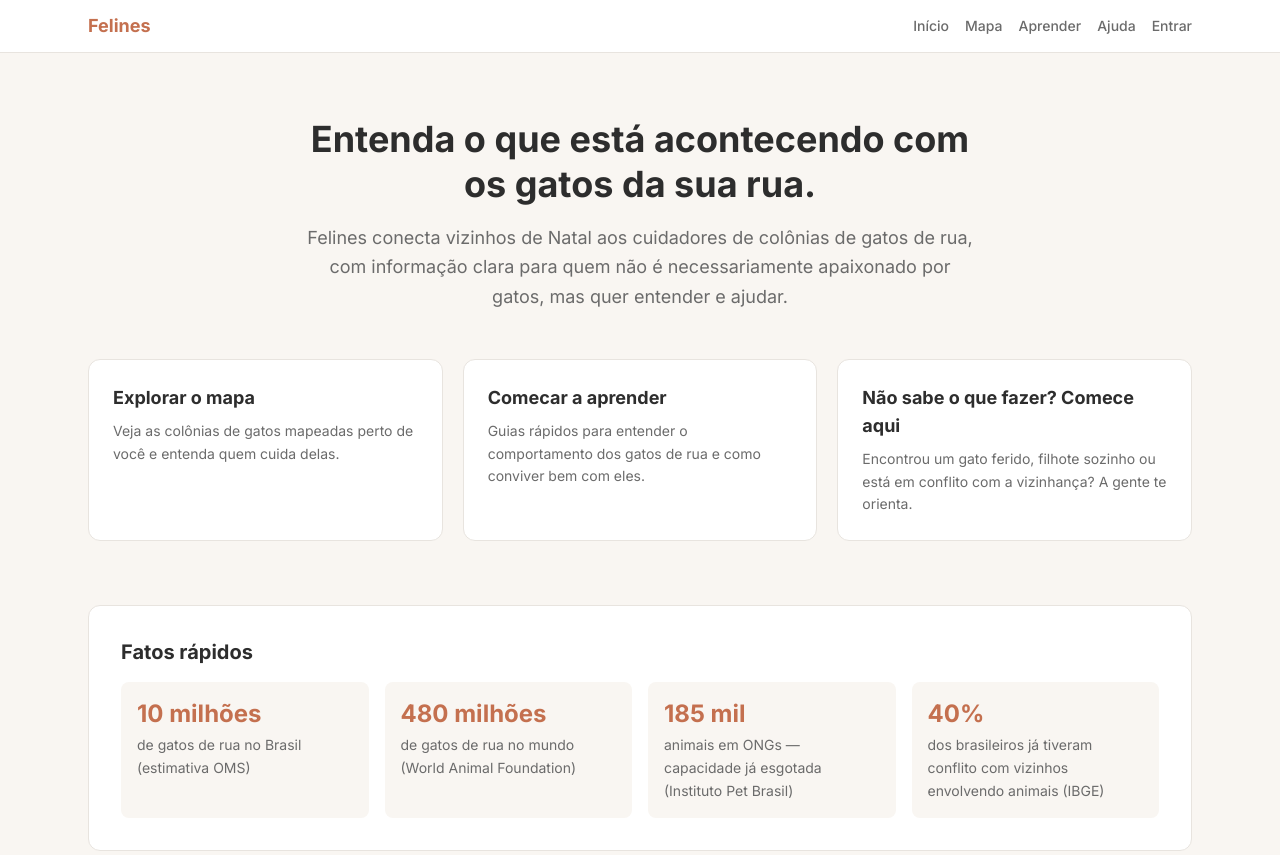
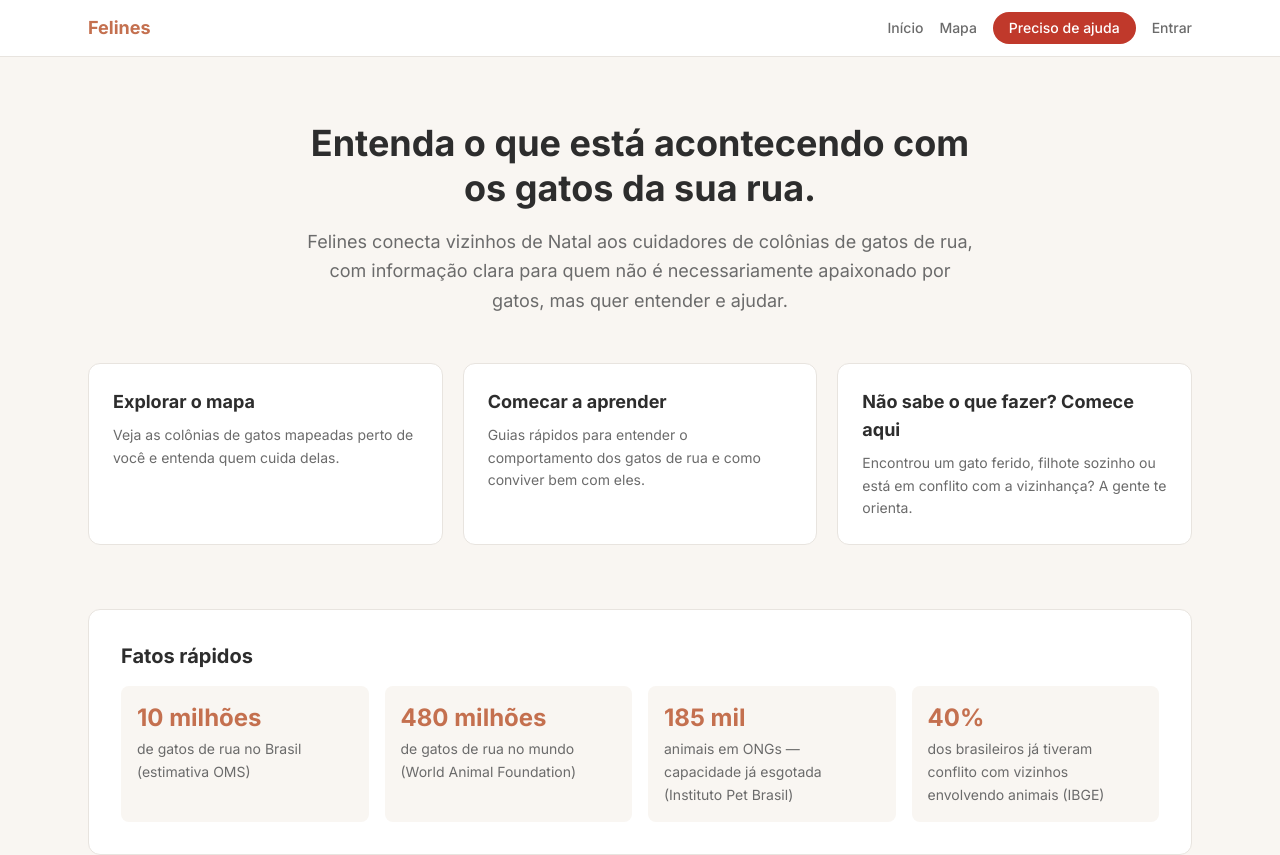
Before and after one commit to luarawork/felines, a Next.js app: page / in a window 1280 px wide. Shown: the top 855 px of the page. Built offline with nearby package versions, Linux system fonts and the light colour scheme; no server answers.

Commit message:
fix: remove redundant Aprender nav link, highlight help as an action button

```diff
--- a/components/NavBar.tsx
+++ b/components/NavBar.tsx
@@ -12,13 +12,13 @@ import { supabase } from "@/lib/supabaseClient";
 import { getOpenReportsForMyColonies } from "@/lib/myColonyReports";
 import { useHelpModal } from "@/components/HelpModalProvider";
 
-// Links shown in the main navigation, in display order. "Aprender"
-// points to the learn section anchored on the home page (merged in),
-// and "Ajuda" opens a modal instead of linking anywhere — see below.
+// Links shown in the main navigation, in display order. "Aprender" was
+// dropped since that content now lives on the home page itself. The
+// help action is a standalone highlighted button, not a plain link —
+// see below.
 const NAV_LINKS = [
   { href: "/", label: "Início" },
   { href: "/map", label: "Mapa" },
-  { href: "/#aprender", label: "Aprender" },
 ];
 
 export default function NavBar() {
@@ -79,8 +79,11 @@ export default function NavBar() {
             </li>
           ))}
           <li>
-            <button onClick={openHelpModal} className="transition-colors hover:text-felines-accent">
-              Ajuda
+            <button
+              onClick={openHelpModal}
+              className="rounded-full bg-felines-emergency px-4 py-1.5 font-medium text-white transition-colors hover:bg-felines-emergency/90"
+            >
+              Preciso de ajuda
             </button>
           </li>
           {session ? (
```
